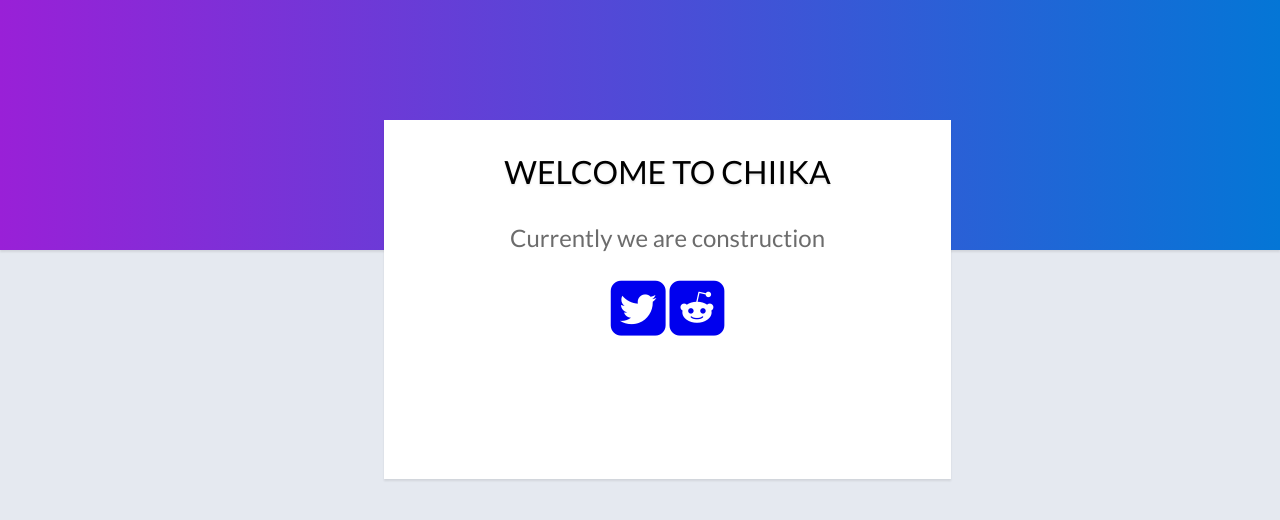
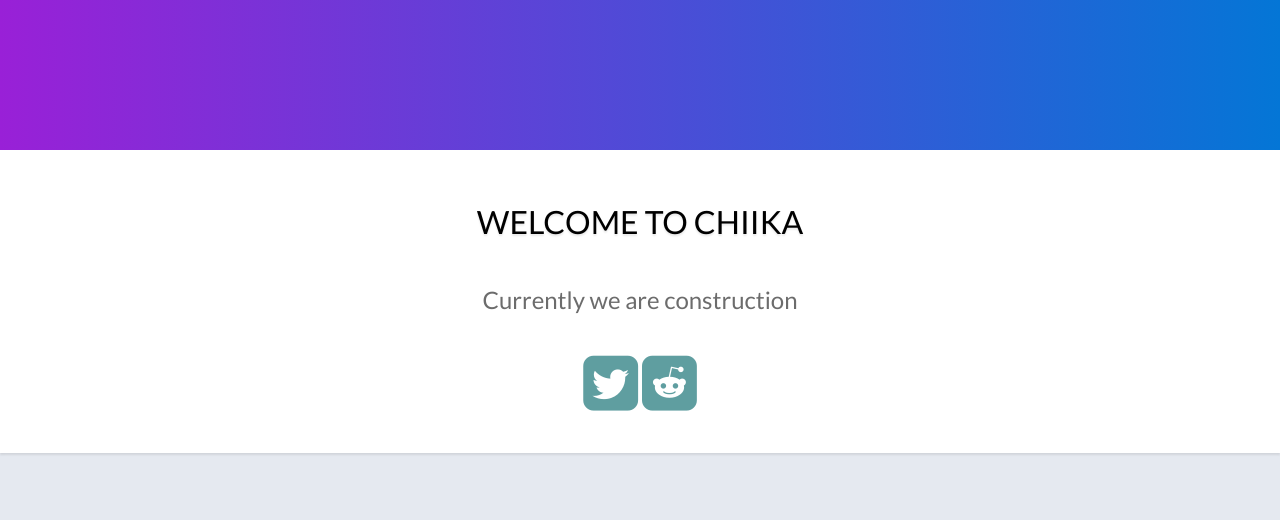
Before and after one commit to ahmedbera/ahmedbera.github.io, a plain HTML site: page index.html in a window 1280 px wide. Drawn offline with Linux system fonts and the light colour scheme.

Commit message:
Update main.css

```diff
--- a/main.css
+++ b/main.css
@@ -1,7 +1,7 @@
 .background1
 {
     min-width: 100%;
-	height:250px;
+	height:150px;
 	background-color: #e5e9f0;
 	-webkit-box-shadow: 0 2px 2px rgba(4,4,4,.09);
 	-moz-box-shadow: 0 2px 2px rgba(4,4,4,.09);
@@ -15,7 +15,7 @@
 .background2
 {
     min-width: 100%;
-	height:250px;
+	height:150px;
 	background-color: #e5e9f0;
 	-webkit-box-shadow: 0 2px 2px rgba(4,4,4,.09);
 	-moz-box-shadow: 0 2px 2px rgba(4,4,4,.09);
@@ -29,7 +29,7 @@
 .background3
 {
     min-width: 100%;
-	height:250px;
+	height:150px;
 	background-color: #e5e9f0;
 	-webkit-box-shadow: 0 2px 2px rgba(4,4,4,.09);
 	-moz-box-shadow: 0 2px 2px rgba(4,4,4,.09);
@@ -54,13 +54,10 @@ container
 
 .card
 {
-    left: 30%;
-    right: 30%;
-    top: 15%;
-    position: absolute;
-	width: 567px;
-	height: 359px;
-	background-color: #fff;
+    position: static;
+    display: block;
+    padding: 20px;
+    background-color: white;
 	-webkit-box-shadow: 0 2px 2px rgba(4,4,4,.09);
 	-moz-box-shadow: 0 2px 2px rgba(4,4,4,.09);
 	box-shadow: 0 2px 2px rgba(4,4,4,.09);
@@ -78,8 +75,18 @@ container
 
 #text
 {
+    padding-top: 1%;
+    padding-bottom: 1%;
     text-align: center;
 	font-family: Lato;
 	font-size: 24px;
 	color: #6c6c6c;
 }
+.icons
+{
+    color:cadetblue;
+}
+.icons:hover
+{
+    color:cornflowerblue;
+}
```
